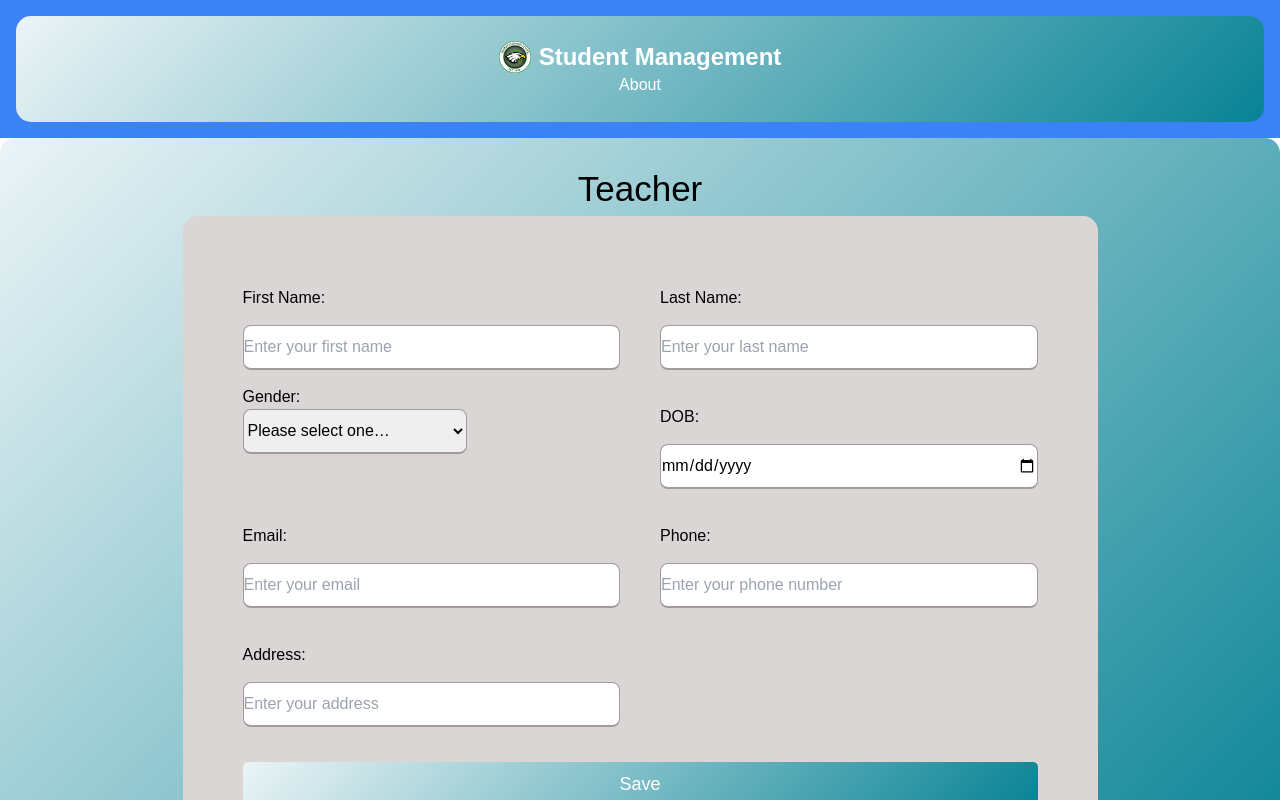
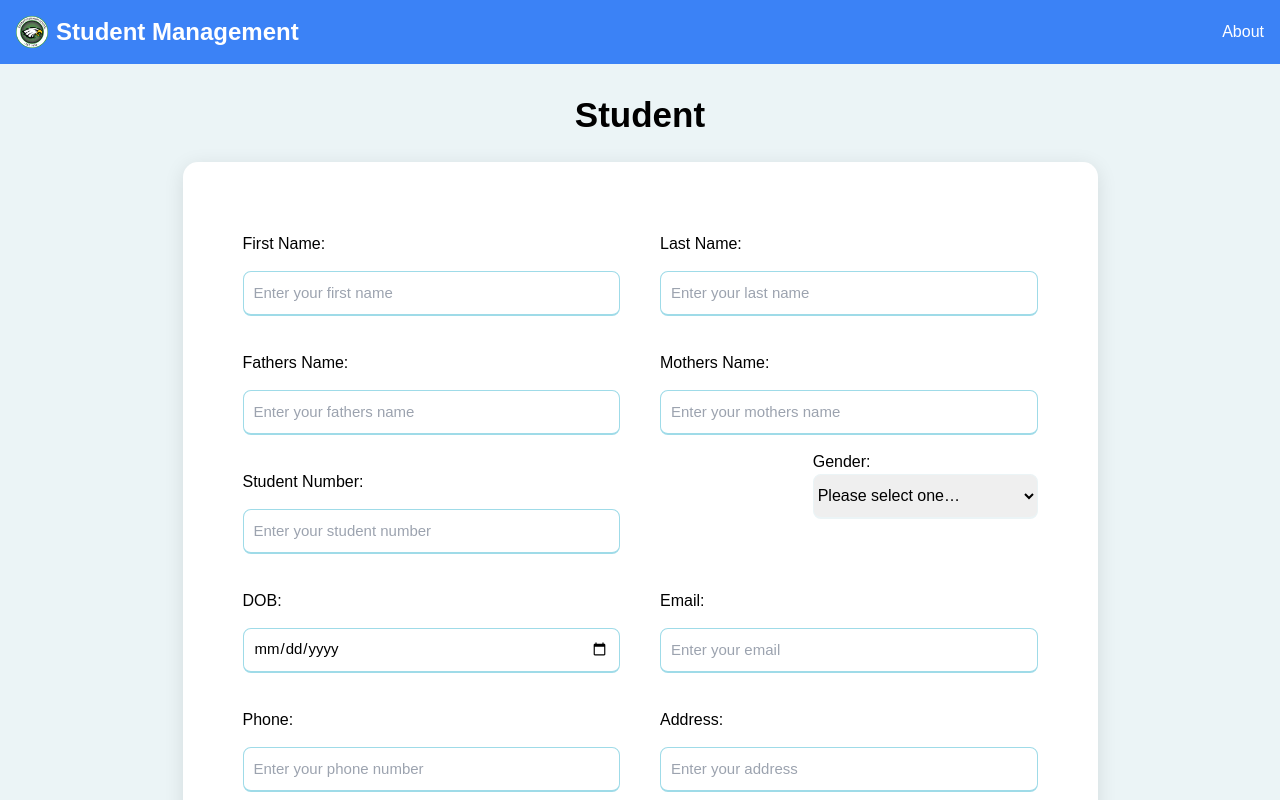
Before and after one commit to Sathiskumarssf/School-management, a React (Create React App) app in the folder client/: page /AddDetails in a window 1280 px wide. Shown: the top 800 px of the page. Built offline with nearby package versions, Linux system fonts and the light colour scheme.

Commit message:
add changes in css

```diff
--- a/client/src/Pages/addDetails/addDetails.css
+++ b/client/src/Pages/addDetails/addDetails.css
@@ -5,19 +5,25 @@
     font-family: sans-serif;
 
 }
-.container {
+.box {
     display: flex;
     flex-direction: column;
     max-width: 100%;
     width: 100%;
-    background-color: #ffffff;
-    background: linear-gradient(135deg, rgb(235,244,246),rgb(8,131,149));
+    background-color: rgb(235, 244, 246);
+
+    /* background: linear-gradient(135deg, rgb(235,244,246),rgb(8,131,149)); */
     align-items: center;
     justify-content: center;
     padding: 25px 30px;
-    border-radius: 15px;
+    /* border-radius: 15px; */
 
 
+}
+.title{
+    margin-bottom: 20px;
+    color:#000000;
+    font-weight: 700;
 }
 
 form {
@@ -25,12 +31,13 @@ form {
     flex-direction: column;
     max-width: 75%;
     padding: 50px 60px;
-    background-color: #dad6d6;
+    background-color: white;
     border-radius: 15px;
     margin: auto;
+    box-shadow: 0 4px 20px rgba(0, 0, 0, 0.1);
 
 }
-.container form .user-details{
+.box form .user-details{
     display: flex;
     flex-wrap:wrap;
     justify-content: space-between;
@@ -51,20 +58,23 @@ form .user-details .input-box{
     width: 100%;
     outline: none;
     border-radius: 8px;
-    border:1px solid #a39b9b;
+    border:1px solid  rgb(235, 244, 246);
     font-size: 16px;
     border-bottom-width: 2px;
     transform: all 0.3s ease;
+    font-size: 15px;
+    padding:10px;
 
 }
 .user-details .input-box input:focus,
 .user-details .input-box input:valid{
-    border-color: #a39b9b;
+    border-color:  rgb(159, 219, 232);
 }
 
 form .gender-details .gender-title{
     font-size: 16px;
     font-weight: 500;
+
 
 
 }
@@ -73,7 +83,7 @@ form .gender-details .options{
     width: 100%;
     outline: none;
     border-radius: 8px;
-    border:1px solid #a39b9b;
+    border:1px solid  rgb(235, 244, 246);
     font-size: 16px;
     border-bottom-width: 2px;
     transform: all 0.3s ease;
@@ -88,8 +98,9 @@ form .button input{
     height: 100%;
     width: 100%;
     outline: none;
-    color:  #ffffff;
-    background: linear-gradient(135deg, rgb(235,244,246),rgb(8,131,149));
+    color:   rgb(235, 244, 246);
+    /* background: linear-gradient(135deg, rgb(235,244,246),rgb(8,131,149)); */
+    background-color: rgb(8,131,149);
     transition: transform 0.3s ease;
     border: none;
     border-radius: 5px;
@@ -98,7 +109,10 @@ form .button input{
 
 }
 form .button input:hover{
-    background: linear-gradient(135deg, rgb(235,244,246),rgb(8,131,149));
+    /* background: linear-gradient(135deg, rgb(235,244,246),rgb(8,131,149));
+    background-color: rgb(8,131,149);
+     */
+     background-color: rgb(55, 183, 195);
     transform: scale(1.05);
 
 }
@@ -114,14 +128,14 @@ h1 {
 } */
 
 @media (max-width: 584px){
-    .container{
+    .box{
         max-width:100% ;
     }
     form .user-details .input-box{
         margin-bottom: 15px;
         width: 100%;
     }
-    .container form .user-details{
+    .box form .user-details{
         max-height: 300px;
         overflow-y: scroll;
     }
@@ -130,3 +144,18 @@ h1 {
 
     }
 }
+
+@media (max-width: 815px){
+    .user-details .input-box input,
+    .gender-details .options{
+        font-size:14px ;
+    }
+}
+
+
+@media (max-width: 775px){
+    .user-details .input-box input,
+    .gender-details .options{
+        font-size:13px ;
+    }
+}
--- a/client/src/Pages/addDetails/addDetails.js
+++ b/client/src/Pages/addDetails/addDetails.js
@@ -54,9 +54,9 @@ const AddDetails = () => {
 
   return (
     <>
-    { role === "teacher"?
+    { role === "student"?
     <>
-    <div className="container" >
+    <div className="box" >
     <h1 className="title">Teacher</h1>
     <form >
         <div className="user-details">
@@ -98,13 +98,12 @@ const AddDetails = () => {
             name="gender"
             value={profileData.gender}
             onChange={handleChange}
-            class="options"
+            className="options"
           >
             <option value="">Please select one…</option>
             <option value="female">Female</option>
             <option value="male">Male</option>
             <option value="non-binary">Non-Binary</option>
-            <option value="other">Other</option>
             <option value="prefer-not-to-answer">Prefer not to answer</option>
           </select>
         </div>
@@ -165,7 +164,7 @@ const AddDetails = () => {
       </>:
 
       <>
-       <div className="container" >
+       <div className="box" >
     <h1 className="title">Student</h1>
     <form >
         <div className="user-details">
@@ -174,6 +173,7 @@ const AddDetails = () => {
           <input
             type="text"
             name="firstName"
+             placeholder="Enter your first name"
             value={profileData.firstName}
             onChange={handleChange}
           />
@@ -184,6 +184,7 @@ const AddDetails = () => {
           <input
             type="text"
             name="lastName"
+             placeholder="Enter your last name"
             value={profileData.lastName}
             onChange={handleChange}
           />
@@ -193,6 +194,7 @@ const AddDetails = () => {
           <input
             type="text"
             name="fathersName"
+             placeholder="Enter your fathers name"
             value={profileData.fathersName}
             onChange={handleChange}
           />
@@ -202,16 +204,18 @@ const AddDetails = () => {
           <input
             type="text"
             name="mothersName"
+             placeholder="Enter your mothers name"
             value={profileData.mothersName}
             onChange={handleChange}
           />
         </div>
         <div className="input-box">
-          <span class="details">student Number:</span>
+          <span class="details">Student Number:</span>
 
           <input
             type="text"
             name="studentNumber"
+             placeholder="Enter your student number"
             value={profileData.studentNumber}
             onChange={handleChange}
           />
@@ -223,13 +227,12 @@ const AddDetails = () => {
             name="gender"
             value={profileData.gender}
             onChange={handleChange}
-            class="options"
+            className="options"
           >
             <option value="">Please select one…</option>
             <option value="female">Female</option>
             <option value="male">Male</option>
             <option value="non-binary">Non-Binary</option>
-            <option value="other">Other</option>
             <option value="prefer-not-to-answer">Prefer not to answer</option>
           </select>
         </div>
@@ -250,6 +253,7 @@ const AddDetails = () => {
           <input
             type="email"
             name="email"
+            placeholder="Enter your email"
             value={profileData.email}
             onChange={handleChange}
           />
@@ -260,6 +264,7 @@ const AddDetails = () => {
           <input
             type="text"
             name="phone"
+            placeholder="Enter your phone number"
             value={profileData.phone}
             onChange={handleChange}
           />
@@ -269,6 +274,7 @@ const AddDetails = () => {
           <input
             type="text"
             name="address"
+            placeholder="Enter your address"
             value={profileData.address}
             onChange={handleChange}
           />
```
